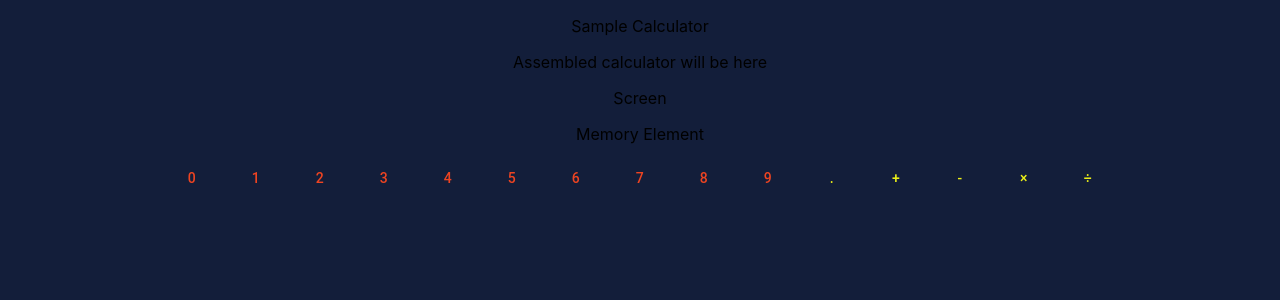
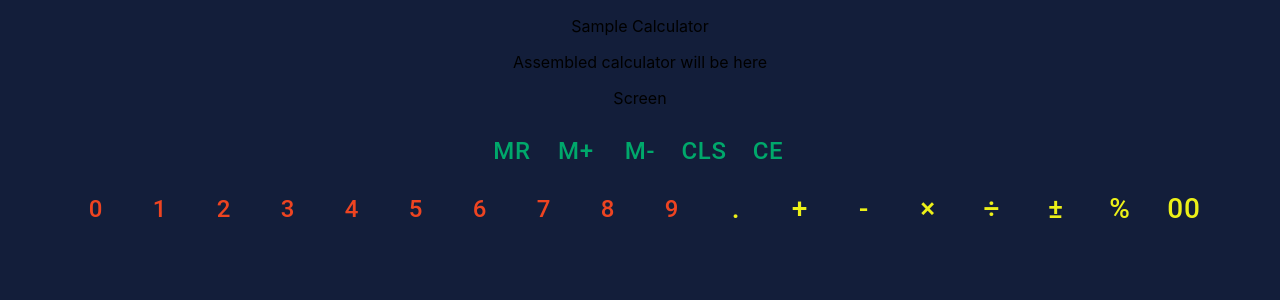
Before and after one commit to bluVshal/pub-sample-calculator, a React (Create React App) app: page / in a window 1280 px wide. Shown: the top 300 px of the page. Built offline with nearby package versions, Linux system fonts and the light colour scheme.

Commit message:
Modification done on Buttons and Memory items

```diff
--- a/src/Components/Buttons/Buttons.js
+++ b/src/Components/Buttons/Buttons.js
@@ -7,13 +7,19 @@ const Buttons = () => {
     const populateNumberButtons = () =>{
         const arrayNum = [0,1,2,3,4,5,6,7,8,9];
 
-        return arrayNum.map((numbr) => <Button key={numbr} sx={{color: '#EE4421'}}>{numbr}</Button>);
+        return arrayNum.map((numbr) => <Button key={numbr} sx={{
+            color: '#EE4421',
+            fontSize: '1.5rem'
+            }}>{numbr}</Button>);
     };
 
     const populateoperationButtons = () => {
-        const arrayOp = ['.','+','-','×','÷',];
+        const arrayOp = ['.','+','-','×','÷','±','%','00'];
 
-        return arrayOp.map((op) => <Button sx={{color: '#ECF018'}}>{op}</Button>);
+        return arrayOp.map((op) => <Button key={op} sx={{
+            color: '#ECF018',
+            fontSize: '1.75rem'
+            }}>{op}</Button>);
     };
 
     return(
--- a/src/Components/Elements/Memory/Memory.js
+++ b/src/Components/Elements/Memory/Memory.js
@@ -1,9 +1,24 @@
 import React from 'react';
+import Button from '@mui/material/Button';
 
 const Memory = () => {
+
+    const setBtnValue = (mem) => {
+        console.log("Inside");
+    };
+
+    const populateMemButtons = () =>{
+        const arrayMem = ['MR','M+','M-','CLS','CE'];
+
+        return arrayMem.map((mem) => <Button key={mem} onClick={setBtnValue(mem)} sx={{
+            color: '#00A86B',
+            fontSize: '1.5rem'
+            }}>{mem}</Button>);
+    };
+
     return (
         <div>
-            <p> Memory Element</p>
+            {populateMemButtons()}
         </div>
     );
 
```
